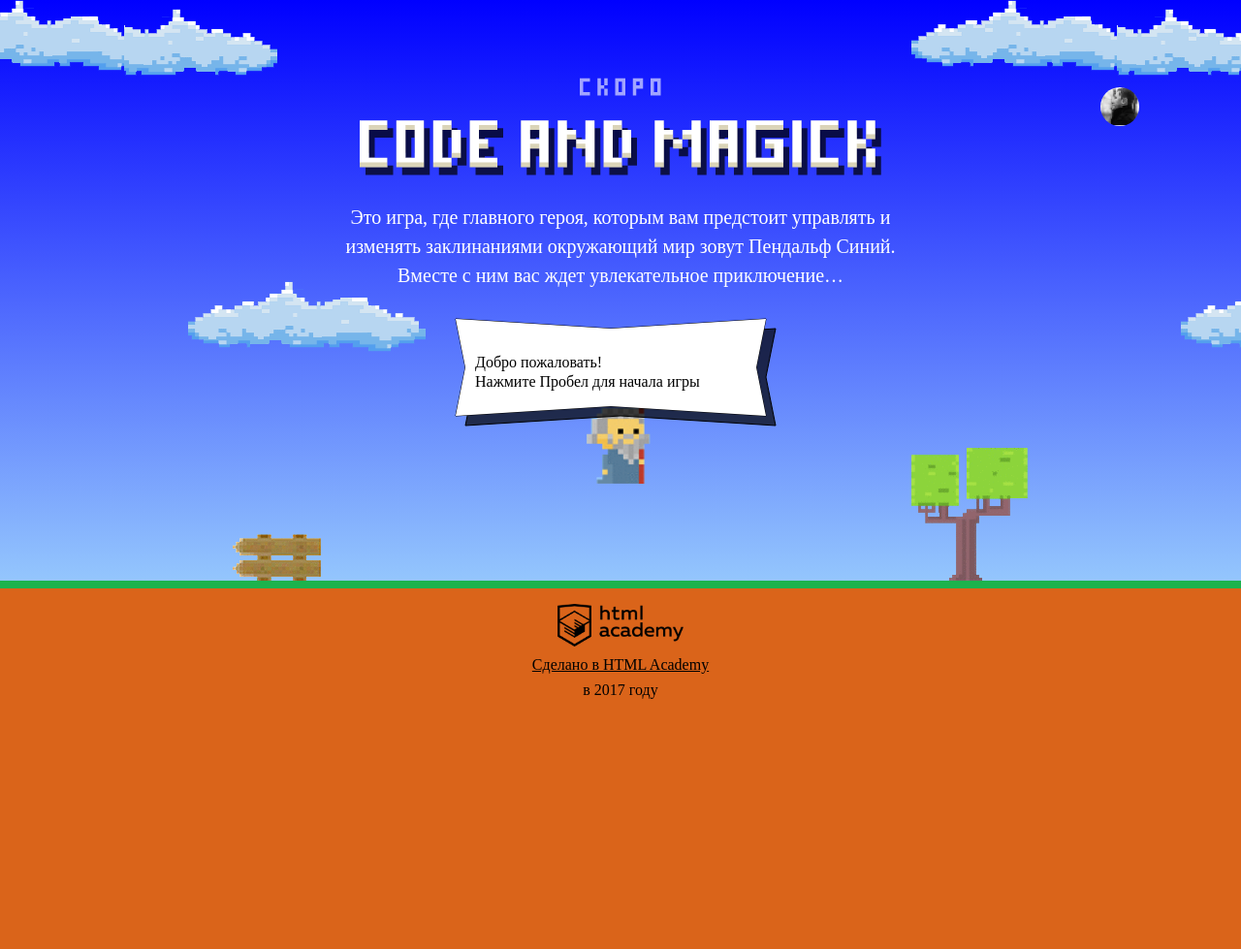
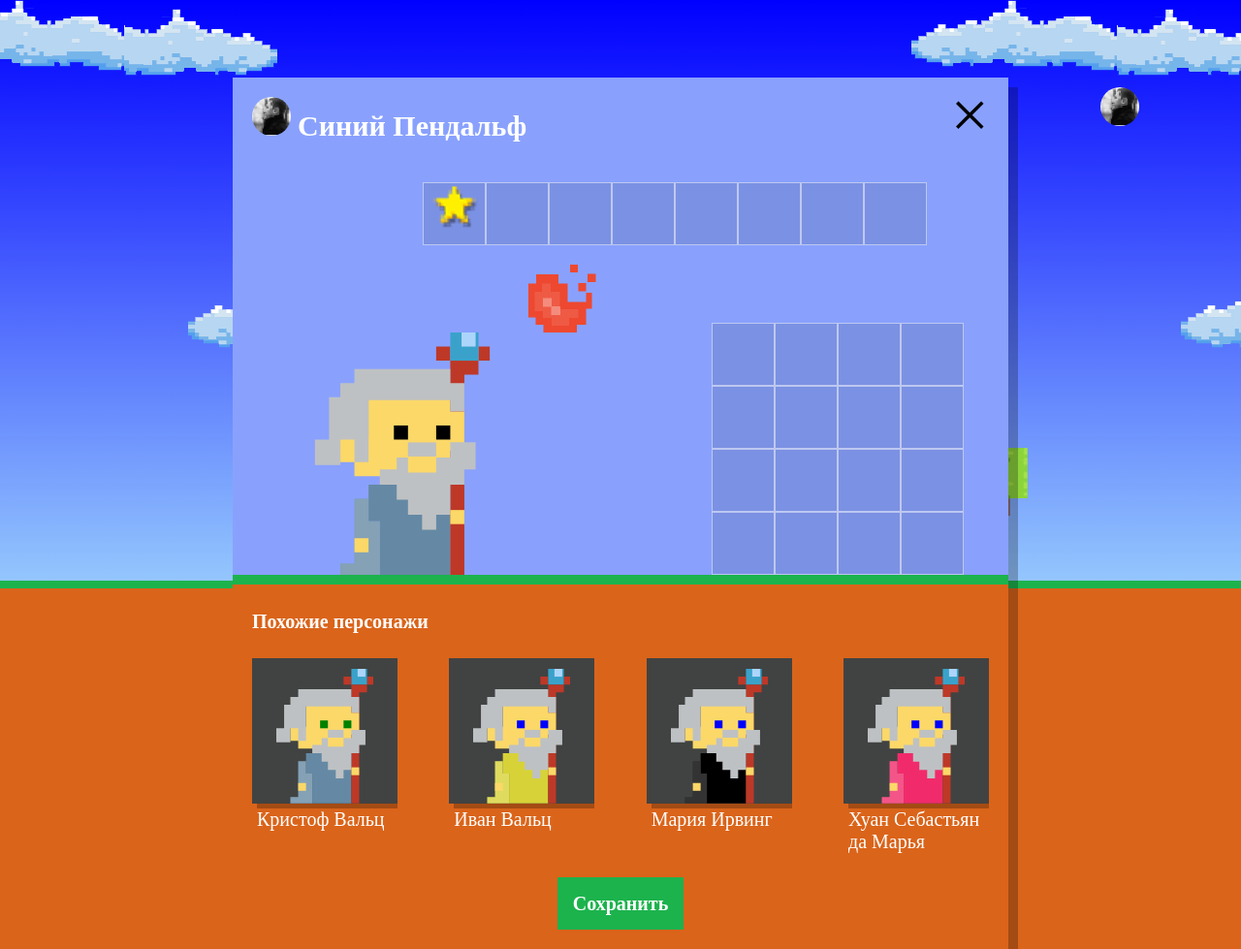
Before and after one commit to buzinay/173657-code-and-magick, a website: page index.html in a window 1280 px wide. Shown: the whole page at 97% size. Before the commit the page ends 800 px from the top, so only its background shows below. Drawn offline with Linux system fonts and the light colour scheme; a web font is replaced by a local one.

Commit message:
Выполнила задание про Волшебников

```diff
--- a/index.html
+++ b/index.html
@@ -203,6 +203,7 @@
   };
 </script>
 
+<script src="js/setup.js"></script>
 <script src="js/stat.js"></script>
 <script src="js/game.js"></script>
 
--- /dev/null
+++ b/js/setup.js
@@ -0,0 +1,56 @@
+'use strict';
+
+var WIZARD_NAMES = ['Иван', 'Хуан Себастьян', 'Мария', 'Кристоф', 'Виктор', 'Юлия', 'Люпита', 'Вашингтон'];
+var WIZARD_SURNAME = ['да Марья', 'Верон', 'Мирабелла', 'Вальц', 'Онопко', 'Топольницкая', 'Нионго', 'Ирвинг'];
+var WIZARD_COAT_COLOR = ['rgb(101, 137, 164)', 'rgb(241, 43, 107)', 'rgb(146, 100, 161)', 'rgb(56, 159, 117)', 'rgb(215, 210, 55)', 'rgb(0, 0, 0)'];
+var WIZARD_EYES_COLOR = ['black', 'red', 'blue', 'yellow', 'green'];
+
+// Выбираем нужный элемент в разметке и удаляем класс скрытия
+var userDialog = document.querySelector('.setup');
+userDialog.classList.remove('hidden');
+
+// Находим в разметке список пожих персонажей и шаблон
+var similarListElement = document.querySelector('.setup-similar-list');
+var similarWizardTemplate = document.querySelector('#similar-wizard-template').content;
+
+// Функция для выбора случайного элемента в массиве
+var getRandomElement = function (array) {
+  var randomElement = Math.floor(Math.random() * array.length);
+  return randomElement;
+};
+
+// Функция создания одного объекта Волшебника
+var createWizard = function () {
+  var wizard = {};
+  wizard.name = WIZARD_NAMES[getRandomElement(WIZARD_NAMES)] + ' ' + WIZARD_SURNAME[getRandomElement(WIZARD_SURNAME)];
+  wizard.coatColor = WIZARD_COAT_COLOR[getRandomElement(WIZARD_COAT_COLOR)];
+  wizard.eyesColor = WIZARD_EYES_COLOR[getRandomElement(WIZARD_EYES_COLOR)];
+  return wizard;
+};
+
+// Создаем массив из объектов Волшебник
+var wizards = [];
+for (var i = 0; i < 4; i++) {
+  wizards[i] = createWizard();
+}
+
+// Функция создания DOM-элемента из шаблона
+var renderWizard = function (wizard) {
+  var wizardElement = similarWizardTemplate.cloneNode(true);
+  wizardElement.querySelector('.setup-similar-label').textContent = wizard.name;
+  wizardElement.querySelector('.wizard-coat').style.fill = wizard.coatColor;
+  wizardElement.querySelector('.wizard-eyes').style.fill = wizard.eyesColor;
+  return wizardElement;
+};
+
+// Функция формирования фрагмента кода
+var fragment = document.createDocumentFragment();
+for (i = 0; i < wizards.length; i++) {
+  fragment.appendChild(renderWizard(wizards[i]));
+}
+
+// Вставляем элемент в разметку
+similarListElement.appendChild(fragment);
+
+var similarList = document.querySelector('.setup-similar');
+similarList.classList.remove('hidden');
```
